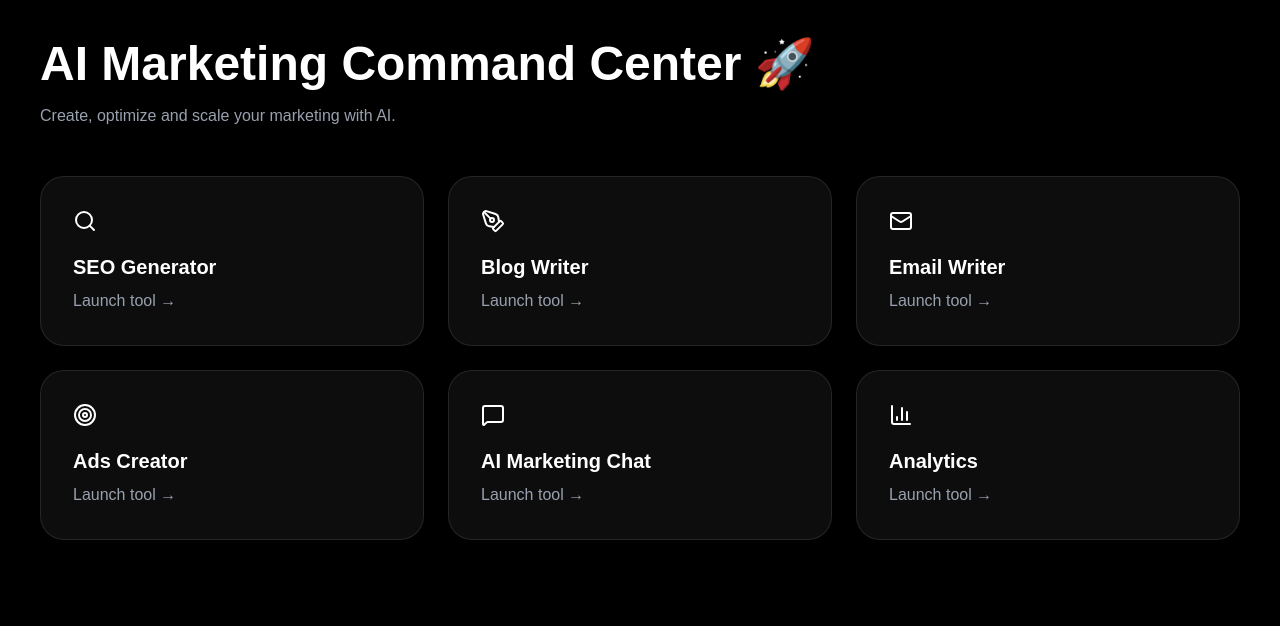
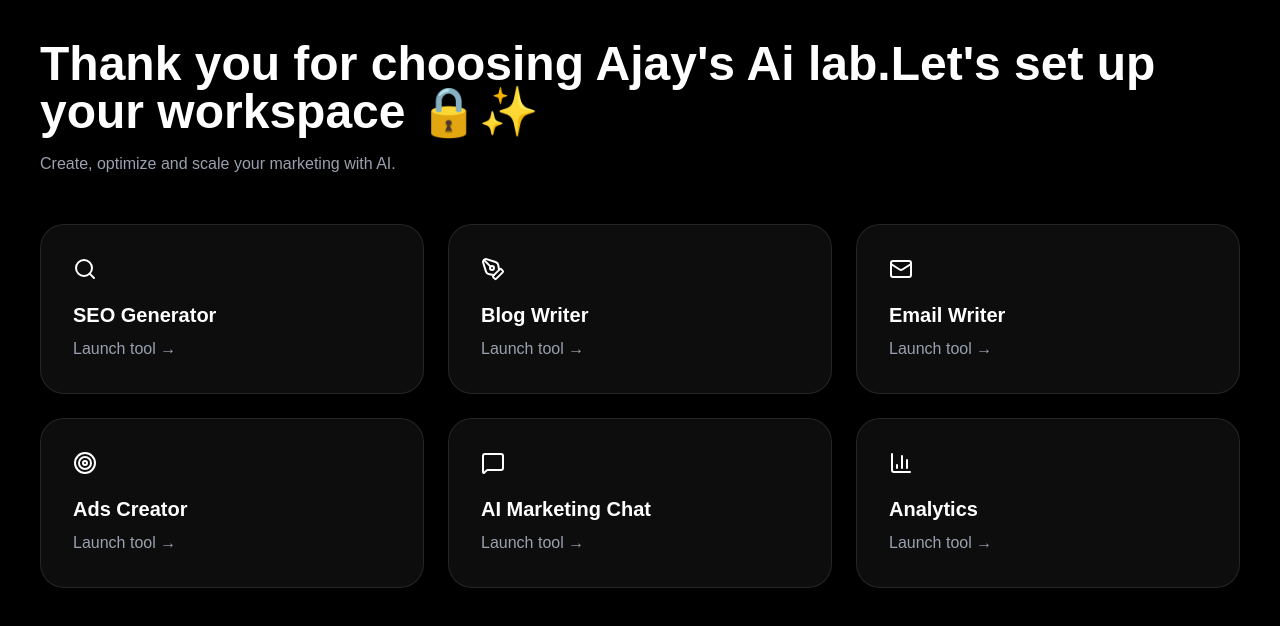
Before and after one commit to ajaybhat4839/ajays-ai-marketing-lab, a Next.js app: page /dashboard in a window 1280 px wide. Shown: the top 626 px of the page. Built offline with nearby package versions, Linux system fonts and the light colour scheme.

Commit message:
update dashboard welcome title

```diff
--- a/app/dashboard/page.tsx
+++ b/app/dashboard/page.tsx
@@ -18,7 +18,7 @@ return (
 <div className="min-h-screen bg-black text-white p-10">
 
 <h1 className="text-5xl font-bold">
-AI Marketing Command Center 🚀
+Thank you for choosing Ajay's Ai lab.Let's set up your workspace 🔒✨
 </h1>
 
 <p className="mt-4 text-gray-400">
```
